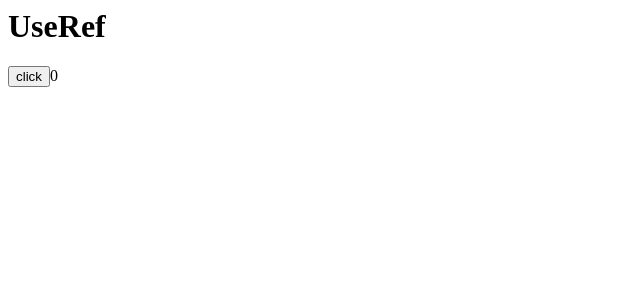
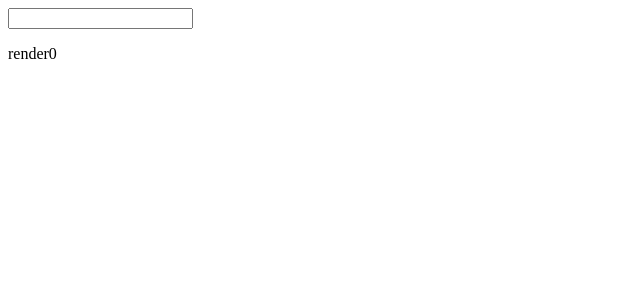
Before and after one commit to Shivashankar-741/react-6xwqlw, a React (Create React App) app: page / in a window 1280 px wide. Shown: the top 300 px of the page, without its empty margins (0-640 px from the left). Built offline with nearby package versions, Linux system fonts and the light colour scheme.

Commit message:
1 file modified

```diff
--- a/src/UseRef.js
+++ b/src/UseRef.js
@@ -1,21 +1,21 @@
-import React from "react";
+import React, { useState, useEffect, useRef } from "react";
 
 const UseRef = () => {
   // React useref allow us to store the data without re-reendering the component
   // instead of dom query selector we can also use the useref to access the dom elements
-  const storeRef = React.useRef(0);
 
-  console.log(storeRef.current);
+  const [name, setName] = useState("");
+  const renderCount = useRef(0);
 
-  React.useEffect(() => {
-    console.log("rendering the useEffect hooks");
-    storeRef.current = storeRef.current + 1;
+  useEffect(() => {
+    renderCount.current = renderCount.current + 1;
   });
+
   return (
     <>
-      <h1>UseRef</h1>
-      <button onClick={() => console.log("adsfsa")}>click</button>
-      {storeRef.current}
+      <input type="text" value={name} onChange={e => setName(e.target.value)} />
+      <p>{name}</p>
+      <p>render{renderCount.current}</p>
     </>
   );
 };
```
